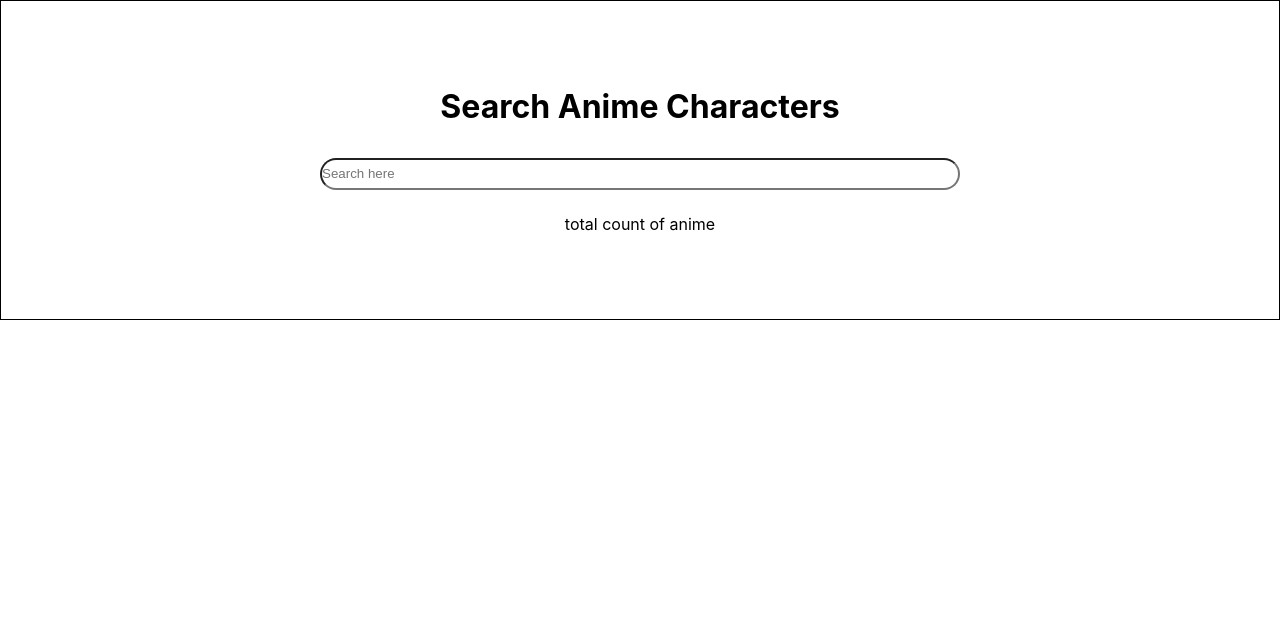
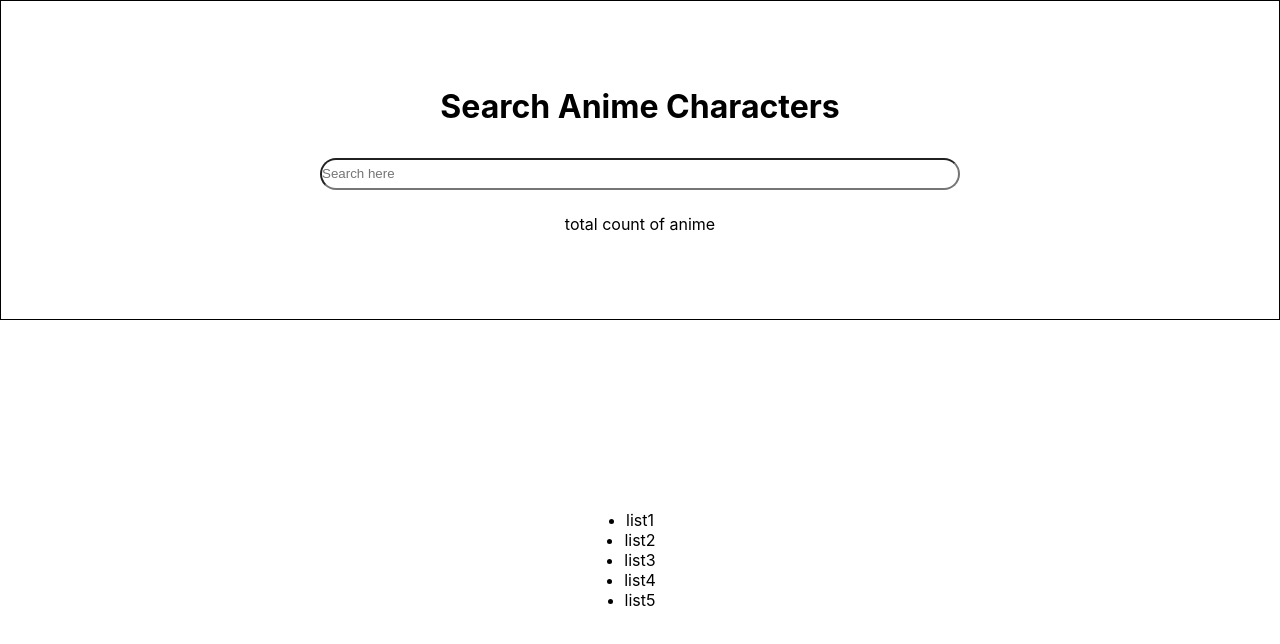
Before and after one commit to BAJRANG-BAJIYA/assignment, a React (Create React App) app: page / in a window 1280 px wide. Shown: the top 644 px of the page. Built offline with nearby package versions, Linux system fonts and the light colour scheme.

Commit message:
values added in app js

```diff
--- a/src/App.js
+++ b/src/App.js
@@ -13,6 +13,14 @@ function App() {
       />
       <span className='searchBox__count'>total count of anime</span>
     </div>
+    <ul className='searchedValue'>
+      <li className='searchedValue__list'>list1</li>
+      <li>list2</li>
+      <li>list3</li>
+      <li>list4</li>
+      <li>list5</li>
+
+    </ul>
   </>
 
   );
```
